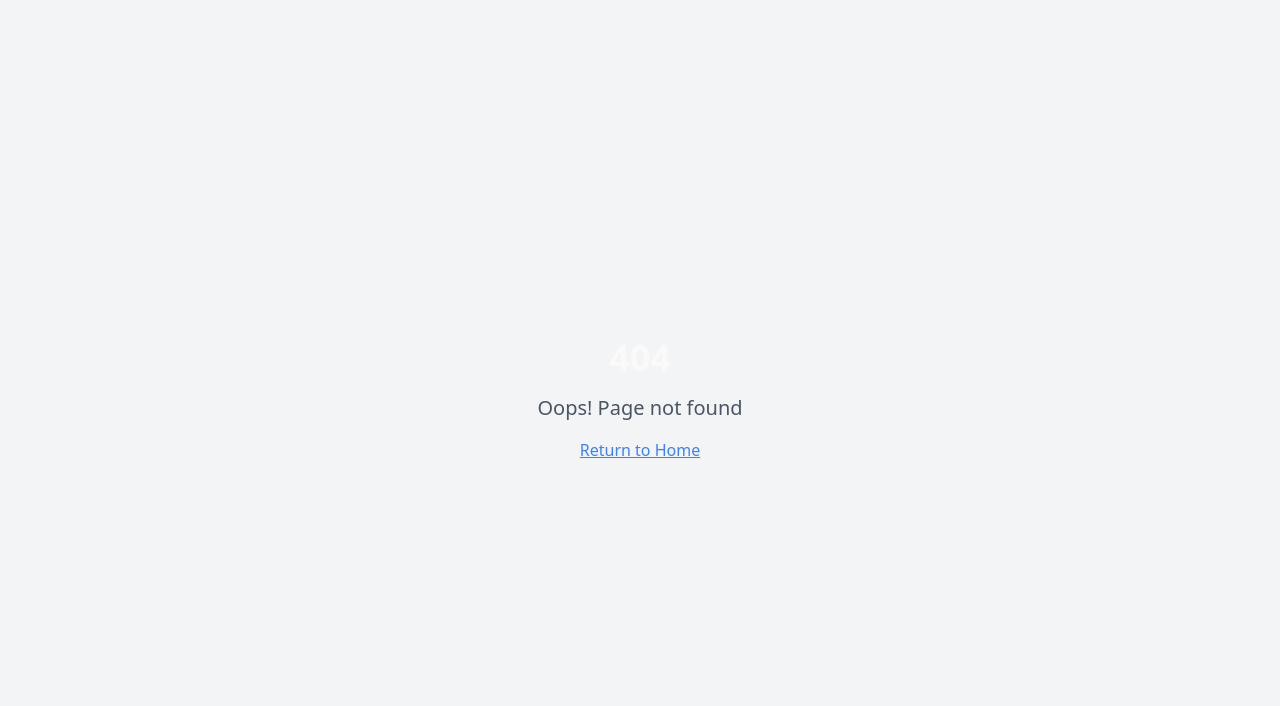
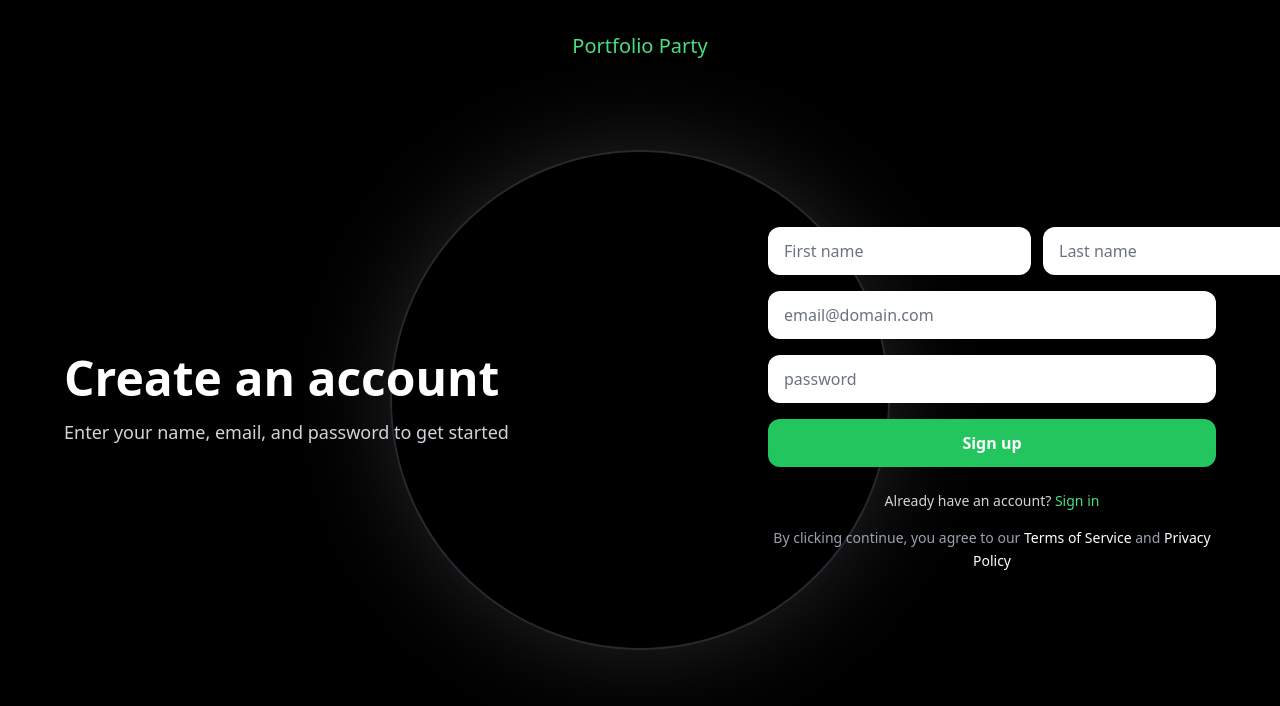
Before and after one commit to Avni2000/PortfolioParty, a React (Vite) app in the folder frontend/: page /signup in a window 1280 px wide. Before the commit this address had no page. Shown: the top 706 px of the page. Built offline with nearby package versions, Linux system fonts and the light colour scheme.

Commit message:
login and signup pages implemented. They navigate to a temporary dashboard page

```diff
--- a/frontend/src/App.tsx
+++ b/frontend/src/App.tsx
@@ -5,6 +5,9 @@ import { QueryClient, QueryClientProvider } from "@tanstack/react-query";
 import { BrowserRouter, Routes, Route } from "react-router-dom";
 import Index from "./pages/Index";
 import NotFound from "./pages/NotFound";
+import SignUp from "./components/SignUp";
+import Login from "./components/Login";
+import Dashboard from "./pages/Dashboard";
 
 const queryClient = new QueryClient();
 
@@ -18,6 +21,10 @@ const App = () => (
           <Route path="/" element={<Index />} />
           {/* ADD ALL CUSTOM ROUTES ABOVE THE CATCH-ALL "*" ROUTE */}
           <Route path="*" element={<NotFound />} />
+          <Route path='/signup' element={<SignUp />} />
+          <Route path = '/login' element={<Login />} />
+          <Route path='/dashboard' element={<Dashboard />} />
+
         </Routes>
       </BrowserRouter>
     </TooltipProvider>
--- a/frontend/src/components/HeroSection.tsx
+++ b/frontend/src/components/HeroSection.tsx
@@ -1,6 +1,8 @@
 import { Button } from "@/components/ui/button";
+import { useNavigate } from "react-router-dom";
 
 const HeroSection = () => {
+  const navigate = useNavigate();
   return (
     <section className="relative min-h-screen flex items-center justify-center overflow-hidden">
       {/* Video Background Placeholder */}
@@ -42,7 +44,7 @@ const HeroSection = () => {
           Manage your entire portfolio – stocks, ETFs, and crypto – at low costs.
         </p>
 
-        <Button variant="hero" size="hero" className="shadow-button hover:shadow-glow">
+        <Button variant="hero" size="hero" className="shadow-button hover:shadow-glow" onClick ={() => navigate('/signup')}>
           Get started
         </Button>
       </div>
--- /dev/null
+++ b/frontend/src/components/Login.tsx
@@ -0,0 +1,105 @@
+import { useState } from 'react';
+import { useNavigate } from 'react-router-dom';
+
+const LogIn = () => {
+  const navigate = useNavigate();
+  const [formData, setFormData] = useState({
+    email: '',
+    password: ''
+  });
+
+  const [errors, setErrors] = useState({
+    email: '',
+    password: ''
+  });
+
+  const handleChange = (e: React.ChangeEvent<HTMLInputElement>) => {
+    setFormData({
+      ...formData,
+      [e.target.name]: e.target.value
+    });
+  };
+
+  const validateForm = () => {
+    const newErrors = {
+      email: formData.email ? '' : 'Email is required',
+      password: formData.password ? '' : 'Password is required'
+    };
+
+    setErrors(newErrors);
+
+    // Return true if no errors
+    return !Object.values(newErrors).some(error => error !== '');
+  };
+
+  const handleSubmit = (e: React.FormEvent) => {
+    e.preventDefault();
+
+    if (!validateForm()) {
+      return; // Don't submit if validation fails
+    }
+
+    console.log('Login data:', formData);
+    navigate('/dashboard');
+  };
+
+  return (
+    <div className="min-h-screen bg-black flex items-center justify-center p-4 relative overflow-hidden">
+      {/* Background decorative circle */}
+      <div className="absolute left-1/2 top-1/2 transform -translate-x-1/2 -translate-y-1/2 w-[500px] h-[500px] border-2 border-gray-600 rounded-full opacity-50 shadow-[0_0_100px_rgba(255,255,255,0.3)] z-0"></div>
+
+
+      {/* Header */}
+      <div className="absolute top-8 left-1/2 transform -translate-x-1/2 z-10">
+        <h1 className="text-green-400 text-xl font-medium">Portfolio Party</h1>
+      </div>
+
+      <div className="flex items-center justify-between w-full max-w-6xl z-10">
+        {/* Left side - Text */}
+        <div className="text-white max-w-md">
+          <h2 className="text-5xl font-bold mb-4">Welcome Back!</h2>
+        </div>
+
+        {/* Right side - Form */}
+        <div className="w-full max-w-md">
+          <form onSubmit={(e) => {
+              handleSubmit(e);
+            }} className="space-y-4">
+
+            {/* Email */}
+            <input
+              type="email"
+              name="email"
+              placeholder="email@domain.com"
+              value={formData.email}
+              onChange={handleChange}
+              className="w-full px-4 py-3 bg-white border-0 rounded-lg text-gray-900 placeholder-gray-500 focus:outline-none focus:ring-2 focus:ring-green-400"
+              required
+            />
+
+            {/* Password */}
+            <input
+              type="password"
+              name="password"
+              placeholder="password"
+              value={formData.password}
+              onChange={handleChange}
+              className="w-full px-4 py-3 bg-white border-0 rounded-lg text-gray-900 placeholder-gray-500 focus:outline-none focus:ring-2 focus:ring-green-400"
+              required
+            />
+
+            {/* Sign up button */}
+            <button
+              type="submit"
+              className="w-full bg-green-500 hover:bg-green-600 text-white font-semibold py-3 px-4 rounded-lg transition-colors"
+            >
+              Login
+            </button>
+          </form>
+        </div>
+      </div>
+    </div>
+  );
+};
+
+export default LogIn;
--- a/frontend/src/components/Navigation.tsx
+++ b/frontend/src/components/Navigation.tsx
@@ -1,6 +1,8 @@
 import { Button } from "@/components/ui/button";
+import { useNavigate } from "react-router-dom";
 
 const Navigation = () => {
+  const navigate = useNavigate();
   return (
     <nav className="fixed top-0 left-0 right-0 z-50 bg-background/95 backdrop-blur-sm border-b border-border">
       <div className="max-w-7xl mx-auto px-6 h-16 flex items-center justify-between">
@@ -24,10 +26,10 @@ const Navigation = () => {
           <div className="hidden sm:flex items-center text-nav-text text-sm">
             🇺🇸 US
           </div>
-          <Button variant="nav" size="sm">
+          <Button variant="nav" size="sm" onClick ={() => navigate('/login')}>
             Log in
           </Button>
-          <Button variant="nav-primary" size="sm">
+          <Button variant="nav-primary" size="sm" onClick ={() => navigate('/signup')}>
             Sign up
           </Button>
         </div>
--- /dev/null
+++ b/frontend/src/components/SignUp.tsx
@@ -0,0 +1,153 @@
+import { useState } from 'react';
+import { Link } from 'react-router-dom';
+import { useNavigate } from 'react-router-dom';
+
+const SignUp = () => {
+  const navigate = useNavigate();
+  const [formData, setFormData] = useState({
+    firstName: '',
+    lastName: '',
+    email: '',
+    password: ''
+  });
+
+  const [errors, setErrors] = useState({
+    firstName: '',
+    lastName: '',
+    email: '',
+    password: ''
+  });
+
+  const handleChange = (e: React.ChangeEvent<HTMLInputElement>) => {
+    setFormData({
+      ...formData,
+      [e.target.name]: e.target.value
+    });
+  };
+
+  const validateForm = () => {
+    const newErrors = {
+      firstName: formData.firstName ? '' : 'First name is required',
+      lastName: formData.lastName ? '' : 'Last name is required',
+      email: formData.email ? '' : 'Email is required',
+      password: formData.password ? '' : 'Password is required'
+    };
+
+    setErrors(newErrors);
+
+    // Return true if no errors
+    return !Object.values(newErrors).some(error => error !== '');
+  };
+
+  const handleSubmit = (e: React.FormEvent) => {
+    e.preventDefault();
+
+    if (!validateForm()) {
+      return; // Don't submit if validation fails
+    }
+
+    console.log('Sign up data:', formData);
+    navigate('/dashboard');
+  };
+
+  return (
+    <div className="min-h-screen bg-black flex items-center justify-center p-4 relative overflow-hidden">
+      {/* Background decorative circle */}
+      <div className="absolute left-1/2 top-1/2 transform -translate-x-1/2 -translate-y-1/2 w-[500px] h-[500px] border-2 border-gray-600 rounded-full opacity-50 shadow-[0_0_100px_rgba(255,255,255,0.3)] z-0"></div>
+
+
+      {/* Header */}
+      <div className="absolute top-8 left-1/2 transform -translate-x-1/2 z-10">
+        <h1 className="text-green-400 text-xl font-medium">Portfolio Party</h1>
+      </div>
+
+      <div className="flex items-center justify-between w-full max-w-6xl z-10">
+        {/* Left side - Text */}
+        <div className="text-white max-w-md">
+          <h2 className="text-5xl font-bold mb-4">Create an account</h2>
+          <p className="text-gray-300 text-lg">
+            Enter your name, email, and password to get started
+          </p>
+        </div>
+
+        {/* Right side - Form */}
+        <div className="w-full max-w-md">
+          <form onSubmit={handleSubmit} className="space-y-4">
+            {/* First and Last name row */}
+            <div className="flex gap-3">
+              <input
+                type="text"
+                name="firstName"
+                placeholder="First name"
+                value={formData.firstName}
+                onChange={handleChange}
+                className="flex-1 px-4 py-3 bg-white border-0 rounded-lg text-gray-900 placeholder-gray-500 focus:outline-none focus:ring-2 focus:ring-green-400"
+                required
+              />
+              <input
+                type="text"
+                name="lastName"
+                placeholder="Last name"
+                value={formData.lastName}
+                onChange={handleChange}
+                className="flex-1 px-4 py-3 bg-white border-0 rounded-lg text-gray-900 placeholder-gray-500 focus:outline-none focus:ring-2 focus:ring-green-400"
+                required
+              />
+            </div>
+
+            {/* Email */}
+            <input
+              type="email"
+              name="email"
+              placeholder="email@domain.com"
+              value={formData.email}
+              onChange={handleChange}
+              className="w-full px-4 py-3 bg-white border-0 rounded-lg text-gray-900 placeholder-gray-500 focus:outline-none focus:ring-2 focus:ring-green-400"
+              required
+            />
+
+            {/* Password */}
+            <input
+              type="password"
+              name="password"
+              placeholder="password"
+              value={formData.password}
+              onChange={handleChange}
+              className="w-full px-4 py-3 bg-white border-0 rounded-lg text-gray-900 placeholder-gray-500 focus:outline-none focus:ring-2 focus:ring-green-400"
+              required
+            />
+
+            {/* Sign up button */}
+            <button
+              type="submit"
+              className="w-full bg-green-500 hover:bg-green-600 text-white font-semibold py-3 px-4 rounded-lg transition-colors"
+
+            >
+              Sign up
+            </button>
+          </form>
+          <p className="text-center text-sm text-gray-300 mt-6">
+            Already have an account?{' '}
+            <Link to="/login" className="text-green-400 hover:underline">
+              Sign in
+            </Link>
+          </p>
+
+          {/* Terms text */}
+          <p className="text-gray-400 text-sm text-center mt-4 leading-relaxed">
+            By clicking continue, you agree to our{' '}
+            <Link to="/terms" className="text-white hover:underline">
+              Terms of Service
+            </Link>{' '}
+            and{' '}
+            <Link to="/privacy" className="text-white hover:underline">
+              Privacy Policy
+            </Link>
+          </p>
+        </div>
+      </div>
+    </div>
+  );
+};
+
+export default SignUp;
--- /dev/null
+++ b/frontend/src/pages/Dashboard.tsx
@@ -0,0 +1,22 @@
+
+
+const HeroSection = () => {
+  return (
+    <section className="relative min-h-screen flex items-center justify-center overflow-hidden">
+
+      {/* Hero Content */}
+      <div className="relative z-10 text-center px-6 max-w-4xl mx-auto">
+        <h1 className="text-6xl md:text-8xl font-bold text-hero-text mb-6 leading-tight">
+          Welcome to Portfolio Party
+        </h1>
+
+        <p className="text-xl md:text-2xl text-muted-foreground mb-12 max-w-2xl mx-auto leading-relaxed">
+          Manage your portfolio and engage with your community.
+        </p>
+
+      </div>
+    </section>
+  );
+};
+
+export default HeroSection;
```
Also changed, not shown: 1 other file (tests, documents, lock files or other folders).
